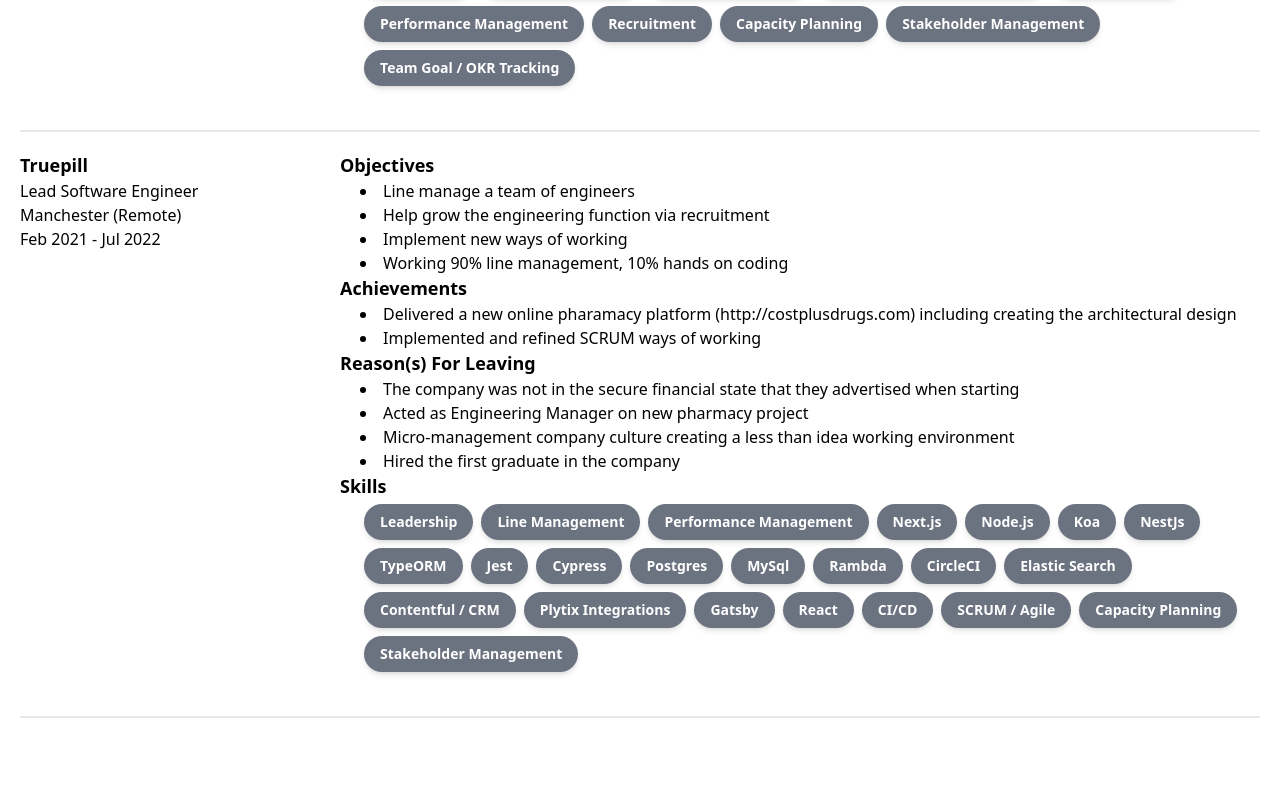
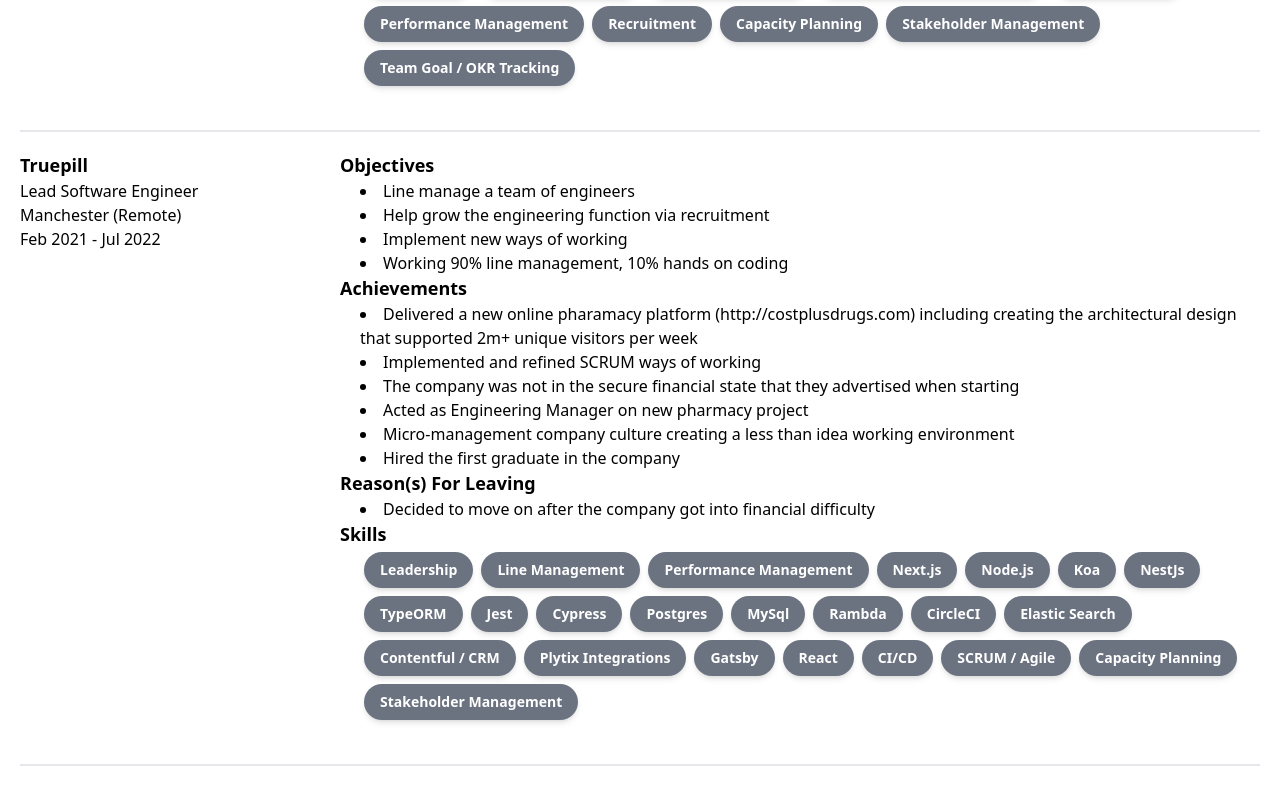
Before and after one commit to DavidChristopherJohnson/dcjohnson-v3, a Next.js app: page /cv in a window 1280 px wide. Shown: the part 2122-2908 px from the top of the page. Before the commit the page ends 2860 px from the top, so only its background shows below. Built offline with nearby package versions, Linux system fonts and the light colour scheme.

Commit message:
Fixed some errors in Trupill cv

```diff
--- a/data/jobs/truepill.ts
+++ b/data/jobs/truepill.ts
@@ -14,12 +14,13 @@
             "Help grow the engineering function via recruitment",
             "Implement new ways of working",
             "Working 90% line management, 10% hands on coding"],
-        achievements: ["Delivered a new online pharamacy platform (http://costplusdrugs.com) including creating the architectural design",
-            "Implemented and refined SCRUM ways of working"],
-        reasonForLeaving: ["The company was not in the secure financial state that they advertised when starting",
+        achievements: ["Delivered a new online pharamacy platform (http://costplusdrugs.com) including creating the architectural design that supported 2m+ unique visitors per week",
+            "Implemented and refined SCRUM ways of working",
+            "The company was not in the secure financial state that they advertised when starting",
             "Acted as Engineering Manager on new pharmacy project",
             "Micro-management company culture creating a less than idea working environment",
             "Hired the first graduate in the company"],
+        reasonForLeaving: ["Decided to move on after the company got into financial difficulty"],
         skills: [
             "Leadership",
             "Line Management",
```
